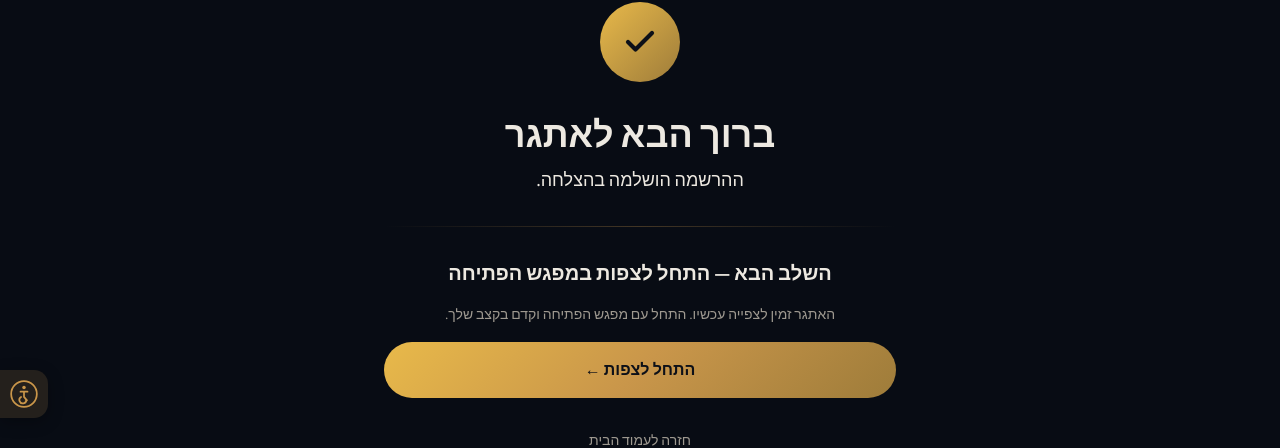
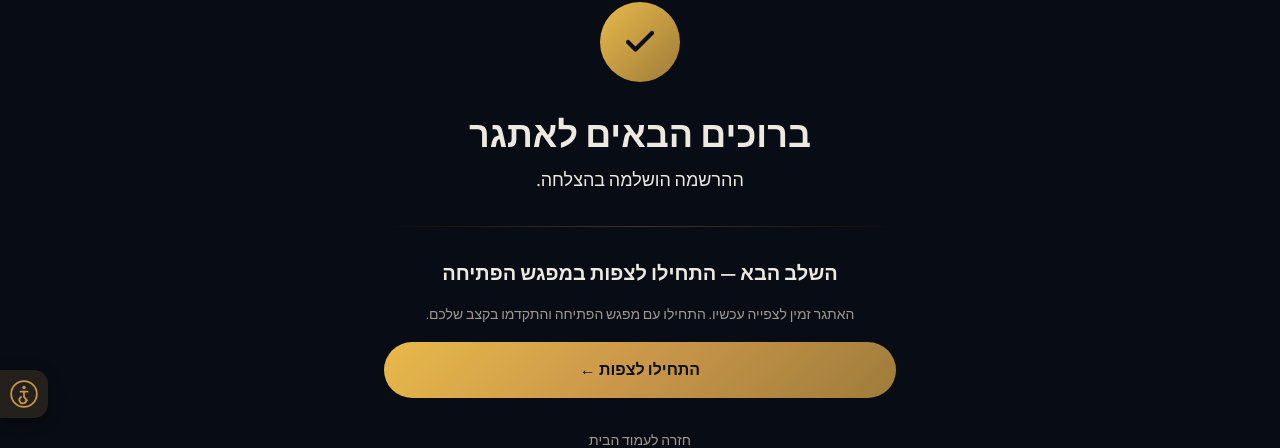
Before and after one commit to AlonAbadi/hadar-danan, a Next.js app: page /challenge/thank-you in a window 1280 px wide. Shown: the part 238-686 px from the top of the page. Built offline with nearby package versions, Linux system fonts and the light colour scheme; no server answers.

Commit message:
fix gender-neutral copy on challenge thank-you page
- 'ברוך הבא' → 'ברוכים הבאים'
- 'התחל' → 'התחילו' (3 instances)
- 'קדם בקצב שלך' → 'התקדמו בקצב שלכם' (קדם is not a word)

```diff
--- a/app/challenge/thank-you/page.tsx
+++ b/app/challenge/thank-you/page.tsx
@@ -71,7 +71,7 @@ export default async function ChallengeThankyouPage({
           {/* Heading */}
           <div className="flex flex-col gap-3">
             <h1 className="text-3xl md:text-4xl font-black" style={{ color: "#EDE9E1" }}>
-              ברוך הבא לאתגר
+              ברוכים הבאים לאתגר
             </h1>
             <p className="text-lg font-medium" style={{ color: "#EDE9E1" }}>
               ההרשמה הושלמה בהצלחה.
@@ -92,10 +92,10 @@ export default async function ChallengeThankyouPage({
           {/* Start watching section */}
           <div className="flex flex-col items-center gap-4 w-full">
             <h2 className="text-xl font-bold" style={{ color: "#EDE9E1" }}>
-              {needsSetup ? "ואחרי זה —" : "השלב הבא —"} התחל לצפות במפגש הפתיחה
+              {needsSetup ? "ואחרי זה —" : "השלב הבא —"} התחילו לצפות במפגש הפתיחה
             </h2>
             <p className="text-sm leading-relaxed" style={{ color: "#9E9990" }}>
-              האתגר זמין לצפייה עכשיו. התחל עם מפגש הפתיחה וקדם בקצב שלך.
+              האתגר זמין לצפייה עכשיו. התחילו עם מפגש הפתיחה והתקדמו בקצב שלכם.
             </p>
 
             <Link
@@ -107,7 +107,7 @@ export default async function ChallengeThankyouPage({
                 textDecoration: "none",
               }}
             >
-              התחל לצפות ←
+              התחילו לצפות ←
             </Link>
           </div>
 
```
